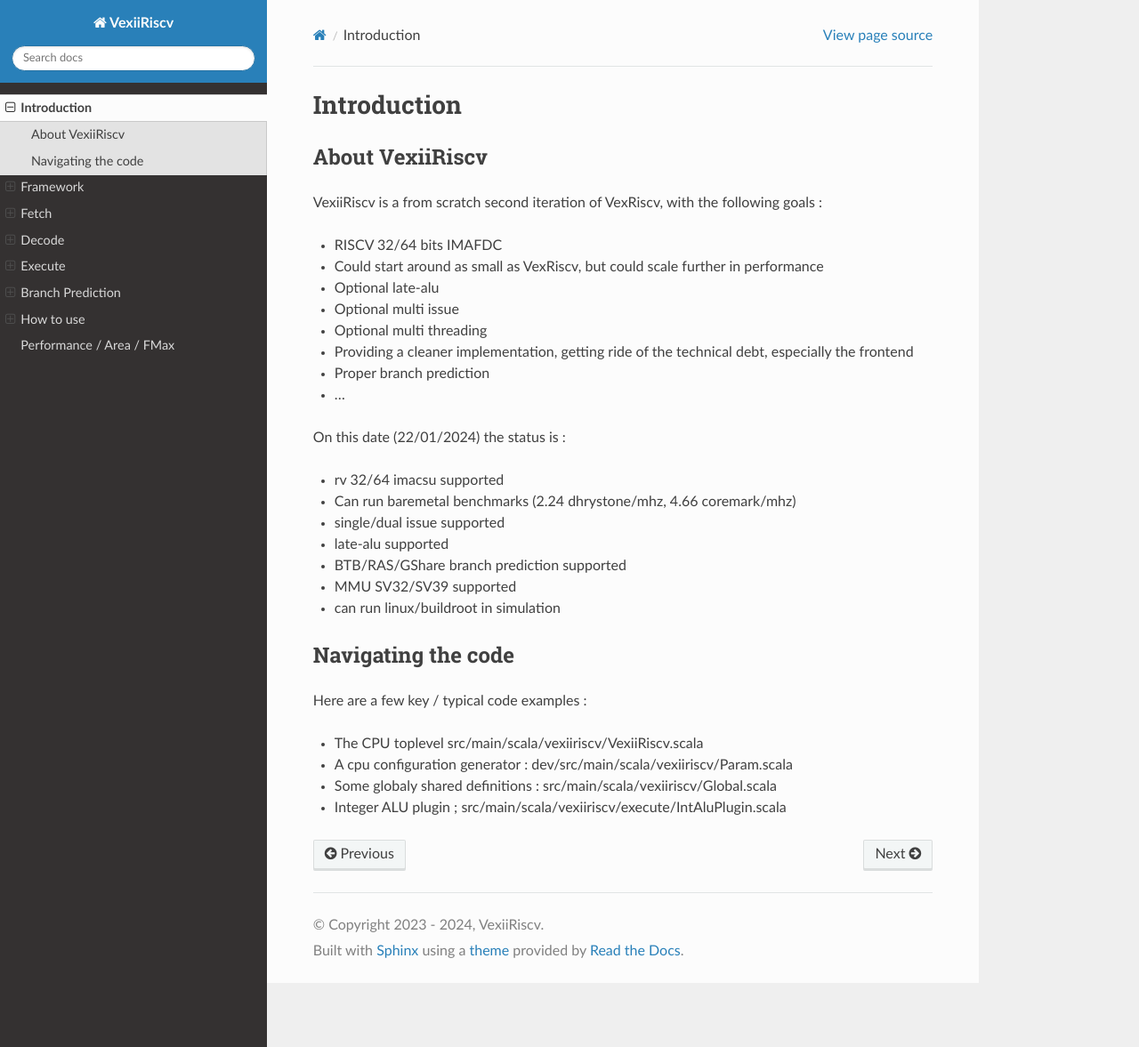
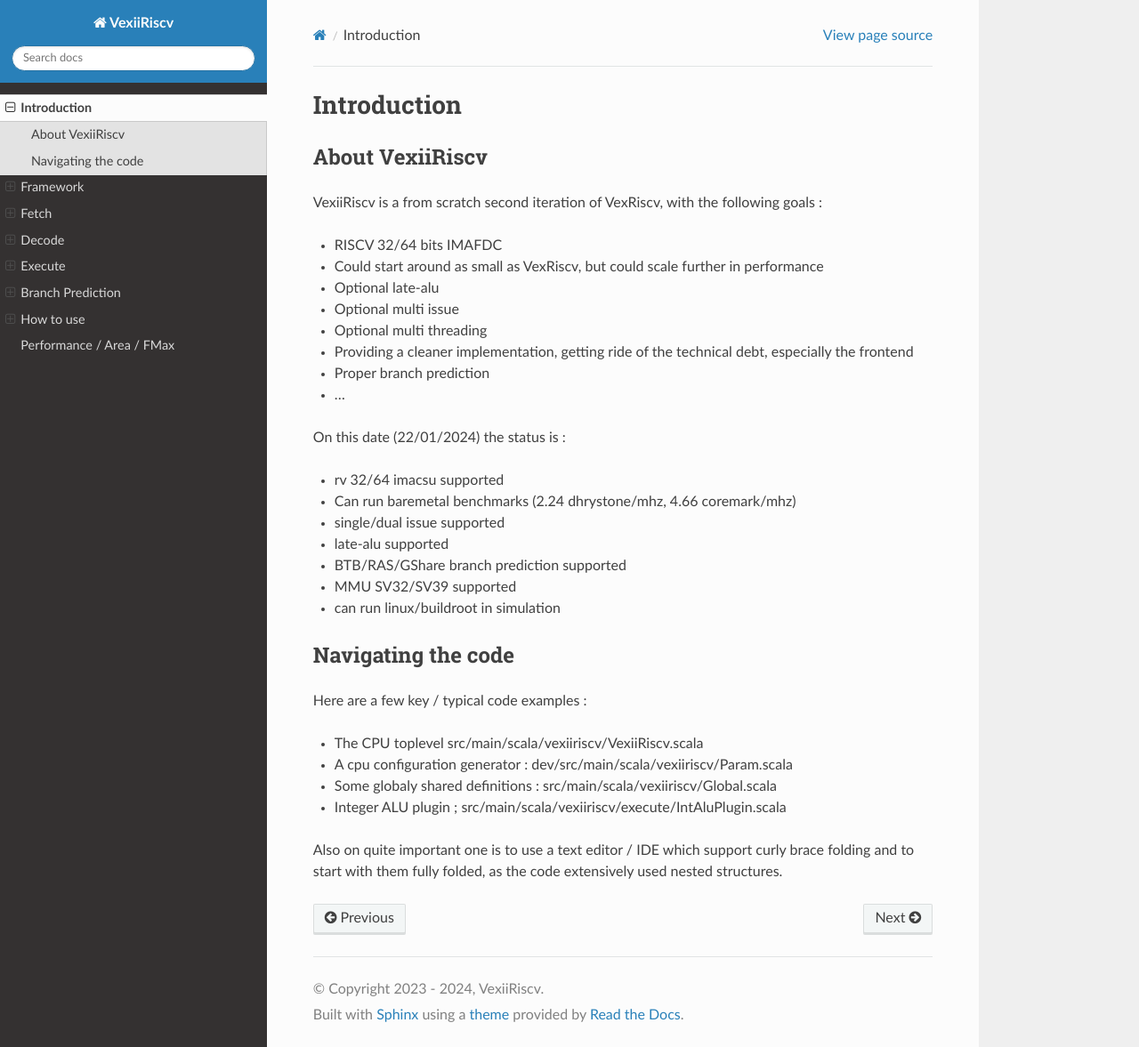
Before and after one commit to SpinalHDL/VexiiRiscv-RTD, a Sphinx documentation site: the page built from source/VexiiRiscv/Introduction/index.rst, in a window 1280 px wide and 1177 px high. Shown: the whole window at 89% size. Built offline with Sphinx 7.4.7 and the Read the Docs theme 2.0.0, drawn with Linux system fonts in a browser that asks for light colours.

Commit message:
Add tip about folded curly braces

```diff
--- a/source/VexiiRiscv/Introduction/index.rst
+++ b/source/VexiiRiscv/Introduction/index.rst
@@ -35,3 +35,5 @@
 - A cpu configuration generator : dev/src/main/scala/vexiiriscv/Param.scala
 - Some globaly shared definitions : src/main/scala/vexiiriscv/Global.scala
 - Integer ALU plugin ; src/main/scala/vexiiriscv/execute/IntAluPlugin.scala
+
+Also on quite important one is to use a text editor / IDE which support curly brace folding and to start with them fully folded, as the code extensively used nested structures.
```
